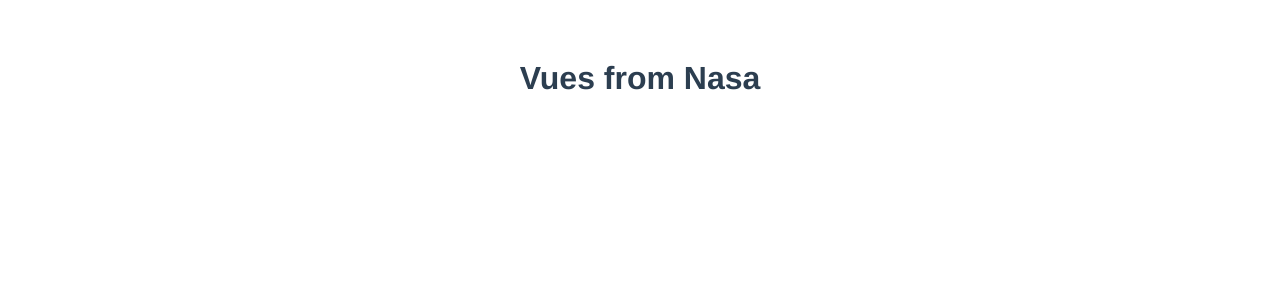
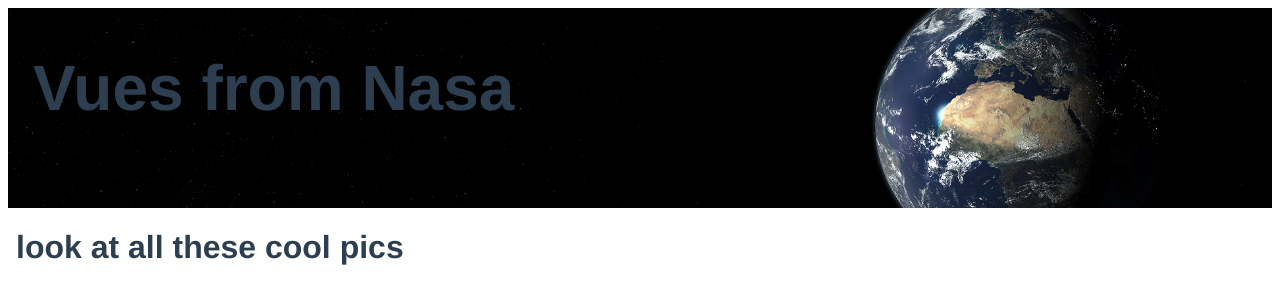
Before and after one commit to benjaminhayek/vues-from-nasa, a Vue app: page / in a window 1280 px wide. Shown: the top 304 px of the page. Built offline with nearby package versions, Linux system fonts and the light colour scheme; no server answers.

Commit message:
Add background image and header

```diff
--- a/src/App.vue
+++ b/src/App.vue
@@ -17,11 +17,11 @@
 
 <style>
 #app {
+  margin: 0;
+  padding: 0;
   font-family: 'Avenir', Helvetica, Arial, sans-serif;
   -webkit-font-smoothing: antialiased;
   -moz-osx-font-smoothing: grayscale;
-  text-align: center;
   color: #2c3e50;
-  margin-top: 60px;
 }
 </style>
--- a/src/components/NasaVues.vue
+++ b/src/components/NasaVues.vue
@@ -1,7 +1,11 @@
 <template>
   <div class="nasa-vues">
-    <h1>Vues from Nasa</h1>
-    <h3>{{msg}}</h3>
+    <header class='header'>
+      <h1 class='title'>Vues from Nasa</h1>
+    </header>
+    <body>
+      <h1>look at all these cool pics</h1>
+    </body>
   </div>
 </template>
 
@@ -12,25 +16,23 @@
 export default {
   name: 'nasa-vues',
   props: {
-    msg: key,
+    msg: String
   }
 }
 </script>
 
 <!-- Add "scoped" attribute to limit CSS to this component only -->
 <style scoped>
-h3 {
-  margin: 40px 0 0;
+.header {
+  display: flex;
+  background-image: url('../utils/images/earth.jpg');
+  background-size: cover;
+  background-position: center;
+  background-repeat: no-repeat;
+  height: 25vh;
 }
-ul {
-  list-style-type: none;
-  padding: 0;
-}
-li {
-  display: inline-block;
-  margin: 0 10px;
-}
-a {
-  color: #42b983;
+.title {
+  margin-left: 25px;
+  font-size: 4em;
 }
 </style>
```
Also changed, not shown: src/utils/images/earth.jpg (added).
